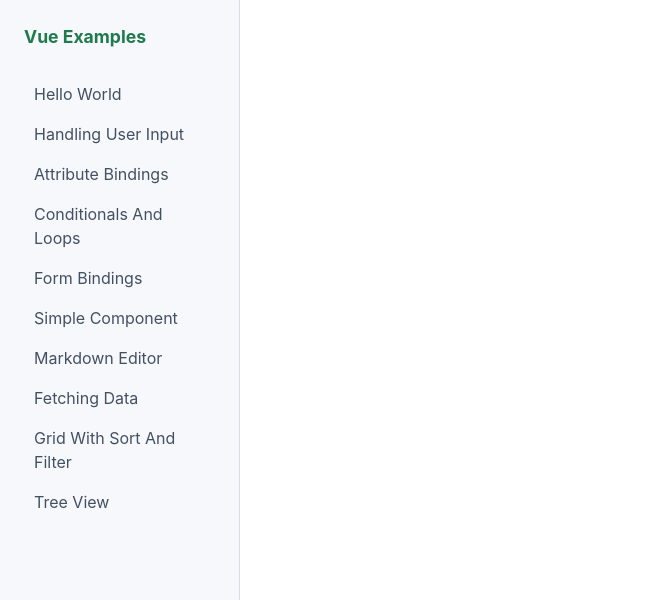
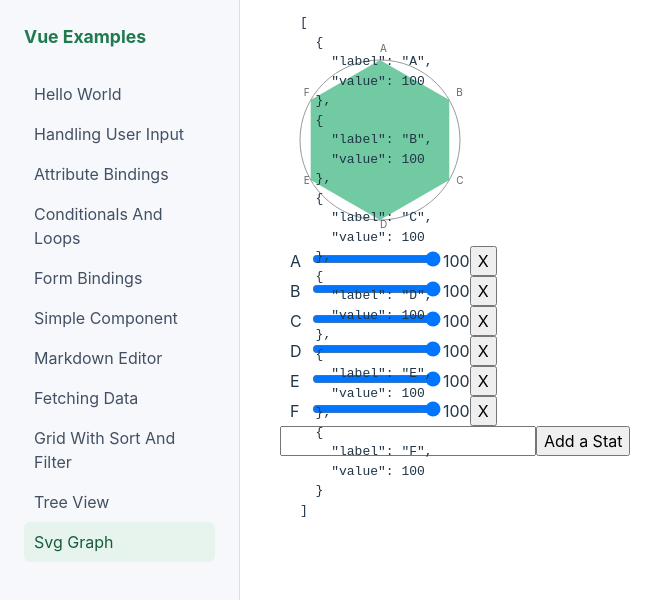
Before and after one commit to tkgakr/vue-examples, a Vue app: page /practical/svg-graph in a window 1280 px wide. Shown: the top 600 px of the page, without its empty margins (0-669 px from the left). Built offline with nearby package versions, Linux system fonts and the light colour scheme.

Commit message:
example: SVG Graph

```diff
--- /dev/null
+++ b/src/examples/practical/svg-graph/AxisLabel.vue
@@ -0,0 +1,23 @@
+<script setup>
+import { computed } from 'vue'
+import { valueToPoint } from './util.js'
+
+const props = defineProps({
+  stat: Object,
+  index: Number,
+  total: Number,
+})
+
+const point = computed(() =>
+  valueToPoint(+props.stat.value + 10, props.index, props.total),
+)
+</script>
+
+<template>
+  <text
+    :x="point.x"
+    :y="point.y"
+  >
+    {{ stat.label }}
+  </text>
+</template>
--- /dev/null
+++ b/src/examples/practical/svg-graph/PolyGraph.vue
@@ -0,0 +1,36 @@
+<script setup>
+import { computed } from 'vue'
+import AxisLabel from './AxisLabel.vue'
+import { valueToPoint } from './util.js'
+
+const props = defineProps({
+  stats: Array,
+})
+
+const points = computed(() => {
+  const total = props.stats.length
+  return props.stats
+    .map((stat, i) => {
+      const { x, y } = valueToPoint(stat.value, i, total)
+      return `${x},${y}`
+    })
+    .join(' ')
+})
+</script>
+
+<template>
+  <g>
+    <polygon :points="points" />
+    <circle
+      cx="100"
+      cy="100"
+      r="80"
+    />
+    <axis-label
+      v-for="(stat, index) in stats"
+      :stat="stat"
+      :index="index"
+      :total="stats.length"
+    />
+  </g>
+</template>
--- /dev/null
+++ b/src/examples/practical/svg-graph/SvgGraph.vue
@@ -0,0 +1,100 @@
+<script setup>
+import { reactive, ref } from 'vue'
+import PolyGraph from './PolyGraph.vue'
+
+const newLabel = ref('')
+const stats = reactive([
+  { label: 'A', value: 100 },
+  { label: 'B', value: 100 },
+  { label: 'C', value: 100 },
+  { label: 'D', value: 100 },
+  { label: 'E', value: 100 },
+  { label: 'F', value: 100 },
+])
+
+function add(e) {
+  e.preventDefault()
+  if (!newLabel.value) return
+  stats.push({
+    label: newLabel.value,
+    value: 100,
+  })
+  newLabel.value = ''
+}
+
+function remove(stat) {
+  if (stats.length > 3) {
+    stats.splice(stats.indexOf(stat), 1)
+  } else {
+    alert('Can\'t delete more!')
+  }
+}
+</script>
+
+<template>
+  <svg
+    width="200"
+    height="200"
+  >
+    <PolyGraph :stats="stats" />
+  </svg>
+
+  <!-- controls -->
+  <div v-for="stat in stats">
+    <label>{{ stat.label }}</label>
+    <input
+      v-model="stat.value"
+      type="range"
+      min="0"
+      max="100"
+    >
+    <span>{{ stat.value }}</span>
+    <button
+      class="remove"
+      @click="remove(stat)"
+    >
+      X
+    </button>
+  </div>
+
+  <form id="add">
+    <input
+      v-model="newLabel"
+      name="newlabel"
+    >
+    <button @click="add">
+      Add a Stat
+    </button>
+  </form>
+
+  <pre id="raw">{{ stats }}</pre>
+</template>
+
+<style>
+polygon {
+  fill: #42b983;
+  opacity: 0.75;
+}
+
+circle {
+  fill: transparent;
+  stroke: #999;
+}
+
+text {
+  font-size: 10px;
+  fill: #666;
+}
+
+label {
+  display: inline-block;
+  margin-left: 10px;
+  width: 20px;
+}
+
+#raw {
+  position: absolute;
+  top: 0;
+  left: 300px;
+}
+</style>
--- /dev/null
+++ b/src/examples/practical/svg-graph/util.js
@@ -0,0 +1,41 @@
+/**
+ * レーダーチャートの各頂点の座標（x, y）を計算する関数。
+ *
+ * 値の大きさを「中心からの距離」に対応させ、index/total から決まる角度方向に
+ * 配置することで、SVG 上にレーダーチャート用のポイントを生成する。
+ *
+ * 座標系は SVG のものに合わせており、中心 (100, 100) を基準にした
+ * 200x200 のビューポートを想定している。
+ *
+ * @param {number} value - 頂点の値（0〜100 程度を想定）。大きいほど中心から遠ざかる。
+ * @param {number} index - 頂点のインデックス（0 始まり）。
+ * @param {number} total - 頂点の総数。多角形の辺の数に相当する。
+ * @returns {{ x: number, y: number }} SVG 上に描画する座標。
+ */
+export function valueToPoint(value, index, total) {
+  // 回転前の基準点。常に Y 軸上の「真上」方向に置く。
+  // x = 0 とし、y を負の値（SVG では上方向）にすることで頂点を真上に取る。
+  const x = 0
+  // 値が大きいほど中心から離れた位置になる。0.8 は描画スケールの調整係数。
+  // 中心点が (x:100, y:100) 半径r:80 の円の中に描画するので、
+  // value が 100 の時、円周上にプロットされる。
+  const y = -value * 0.8
+
+  // index 番目の頂点に対応する角度（ラジアン）。
+  // 一周（2π）を total 等分し、その index 倍を取ることで均等配置する。
+  const angle = ((Math.PI * 2) / total) * index
+  const cos = Math.cos(angle)
+  const sin = Math.sin(angle)
+
+  // 基準点 (x, y) を原点まわりに angle だけ回転させる回転行列の適用。
+  //   x' = x * cos(θ) - y * sin(θ)
+  //   y' = x * sin(θ) + y * cos(θ)
+  // 最後に +100 することで SVG ビューポート中心 (100, 100) へ平行移動する。
+  const tx = x * cos - y * sin + 100
+  const ty = x * sin + y * cos + 100
+
+  return {
+    x: tx,
+    y: ty,
+  }
+}
--- a/src/router/index.ts
+++ b/src/router/index.ts
@@ -51,6 +51,11 @@
     component: () => import('@/examples/practical/tree-view/TreeView.vue'),
     meta: { category: 'Practical', title: 'Tree View' },
   },
+  {
+    path: '/practical/svg-graph',
+    component: () => import('@/examples/practical/svg-graph/SvgGraph.vue'),
+    meta: { category: 'Practical', title: 'Svg Graph' },
+  },
 ] satisfies RouteRecordRaw[]
 
 const routes: RouteRecordRaw[] = [
```
